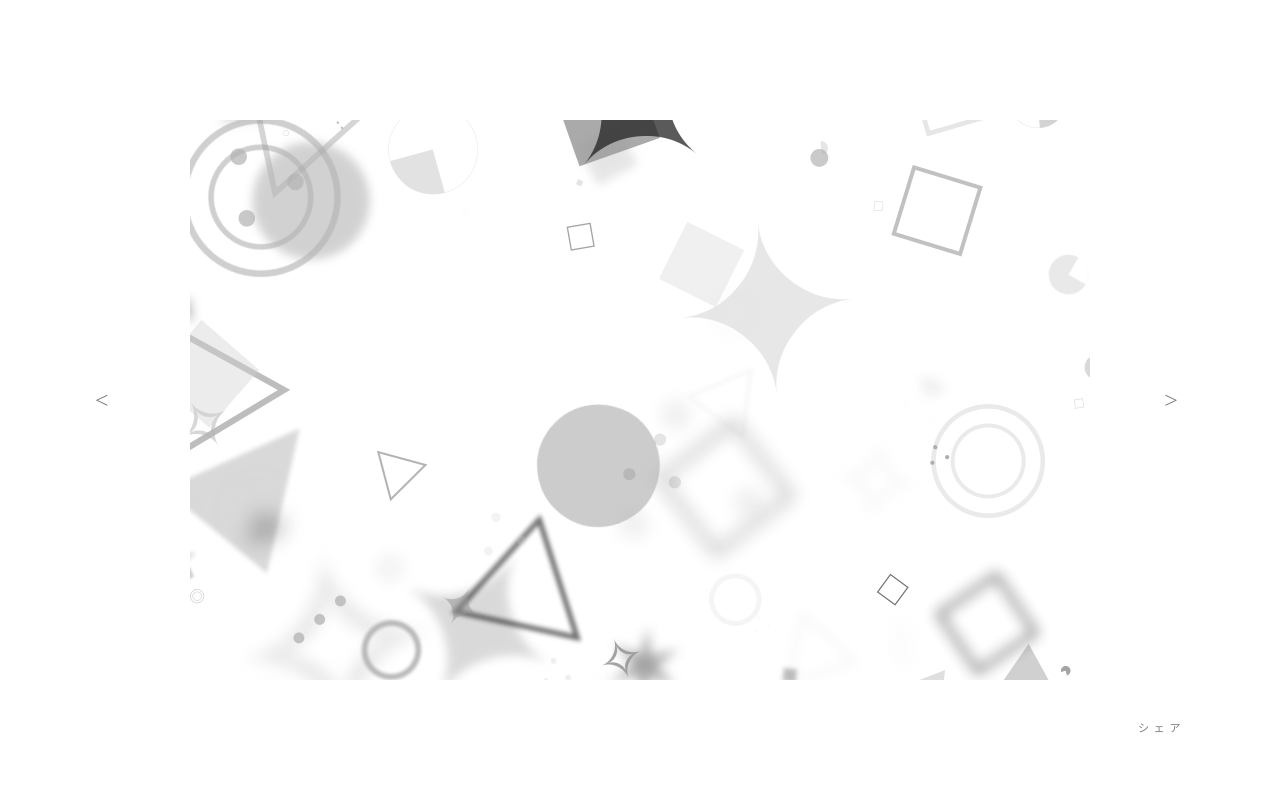
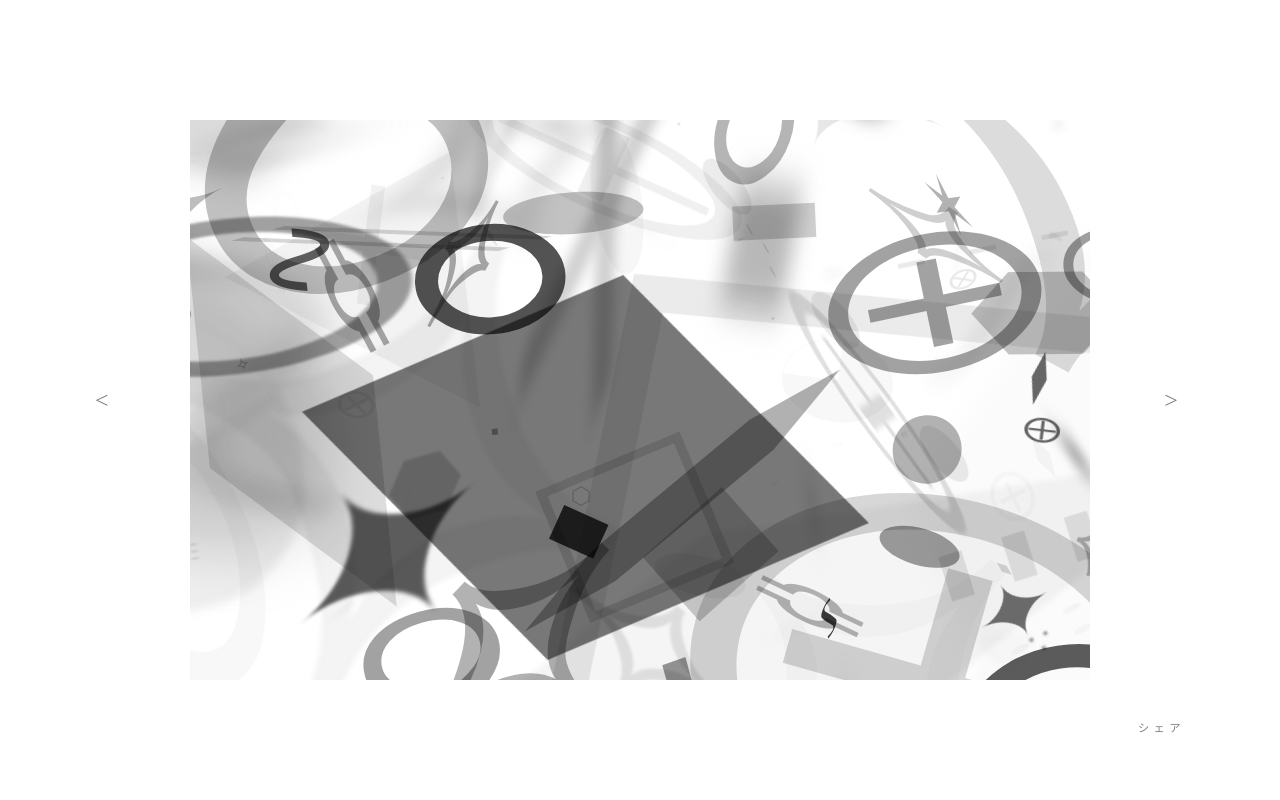
Before and after one commit to tagwrapper/visual-silence, a plain HTML site: page index.html in a window 1280 px wide. Drawn offline with Linux system fonts and the light colour scheme.

Commit message:
記号の密度をさらに70%増量

```diff
--- a/script.js
+++ b/script.js
@@ -1,8 +1,8 @@
 document.addEventListener("DOMContentLoaded", () => {
     const contentArea = document.getElementById("content-area");
 
-    // 静寂を表現する様々なUnicode記号群
-    const symbolDictionary = ['○', '●', '△', '▲', '□', '■', '◇', '◆', '✶', '✧', '✦', '◦', '◒', '◓', '◔', '◕', '◍', '◎', '∴', '∵', '⋮', '⋯'];
+    // 静寂を表現する様々なUnicode記号群（数学記号や幾何学記号を大幅に追加し、人間の目に奇妙に映る複雑さを生む）
+    const symbolDictionary = ['○', '●', '△', '▲', '□', '■', '◇', '◆', '✶', '✧', '✦', '◦', '◒', '◓', '◔', '◕', '◍', '◎', '∴', '∵', '⋮', '⋯', '∿', '∇', '∞', '∫', '≈', '≎', '⊕', '⊗', '∥', '⟡', '⟢', '⟣', '⧫', '⬡', '⬢', '⭘', '⨯', '⨀', '⨁', '⨂'];
 
     // 31種類の異なる記号パターン（配列）を生成する
     const patterns = [];
@@ -14,8 +14,8 @@ document.addEventListener("DOMContentLoaded", () => {
     };
 
     for(let i = 0; i < 31; i++) {
-        // 密度をさらに30%ほど上昇させる（約50個 ～ 160個 の記号）
-        let numSymbols = 52 + Math.floor(rng(i * 10 + 1) * 104);
+        // 密度をさらに約70%引き上げ、情報過多のアート空間へ（約90個 ～ 260個）
+        let numSymbols = 88 + Math.floor(rng(i * 10 + 1) * 176);
         let pattern = [];
         for(let j = 0; j < numSymbols; j++) {
             // ディクショナリーからランダムに記号を選択
@@ -50,28 +50,31 @@ document.addEventListener("DOMContentLoaded", () => {
                 color = `rgb(${g}, ${g}, ${g})`;
             }
 
-            // 不透明度 (0.05 ～ 0.9) - 密度が上がるため、極端に薄いものや濃いものを混ぜる
+            // 不透明度 (0.05 ～ 0.9)
             const opacity = 0.05 + (Math.random() * 0.85);
 
-            // 異なるフォントサイズ (0.5rem ～ 20rem) で圧倒的な遠近感とスケールを
-            const size = 0.5 + (Math.random() * Math.random() * 20); // Math.random()を重ねることで、小さい記号が多く、巨大な記号が少数になるよう調整
+            // 異なるフォントサイズ (0.1rem ～ 30rem) - 累乗を使って「極小の無数のチリ」と「ごく少数の強烈な巨大物体」という二極化を作る
+            const size = 0.1 + (Math.pow(Math.random(), 3) * 30);
 
-            // 画面全体にさらに広くランダム配置 (大胆にはみ出させる -20% ~ 120%)
-            const top = -20 + Math.random() * 140;
-            const left = -20 + Math.random() * 140;
+            // 画面中心部に密集させつつも枠外まで広げる (-30% ~ 130%)
+            const top = -30 + Math.random() * 160;
+            const left = -30 + Math.random() * 160;
 
-            // 微妙な傾きを追加
+            // 傾きと、非対称な歪み（ストレッチ・スクワッシュ）を加えて、既存の記号の認識を崩す
             const rotate = Math.random() * 360;
+            const scaleX = 0.2 + Math.random() * 2.5; // 横に引き伸ばすなど
+            const scaleY = 0.2 + Math.random() * 2.5; // 縦に引き伸ばすなど
 
-            // さらに、ランダムで一部の記号に「ぼかし（blur）」を追加して焦点や遠近の不思議な体験を強調
-            const blurAmount = Math.random() < 0.4 ? (Math.random() * 10) : 0; // 40%の確率で0〜10pxのぼかし
+            // ランダムで一部の記号に「ぼかし」を追加して焦点の狂いを生む
+            const blurAmount = Math.random() < 0.5 ? (Math.pow(Math.random(), 3) * 15) : 0;
 
             span.style.color = color;
             span.style.opacity = opacity;
             span.style.fontSize = `${size}rem`;
             span.style.top = `${top}%`;
             span.style.left = `${left}%`;
-            span.style.transform = `translate(-50%, -50%) rotate(${rotate}deg)`;
+            // rotate と scale を組み合わせることで、見慣れた記号が未知の抽象図形に化ける
+            span.style.transform = `translate(-50%, -50%) rotate(${rotate}deg) scale(${scaleX}, ${scaleY})`;
             if (blurAmount > 0) span.style.filter = `blur(${blurAmount}px)`;
 
             contentArea.appendChild(span);
--- a/style.css
+++ b/style.css
@@ -46,7 +46,7 @@ body {
 /* 個々の記号のクラス */
 .symbol {
     position: absolute;
-    /* 位置、色、サイズ、不透明度はJSのインラインスタイルで動的に指定 */
+    mix-blend-mode: multiply; /* 記号同士が重なった時に色が融合し、複雑な図形を生み出す */
 }
 
 /* レスポンシブ対応の継承 */
```
